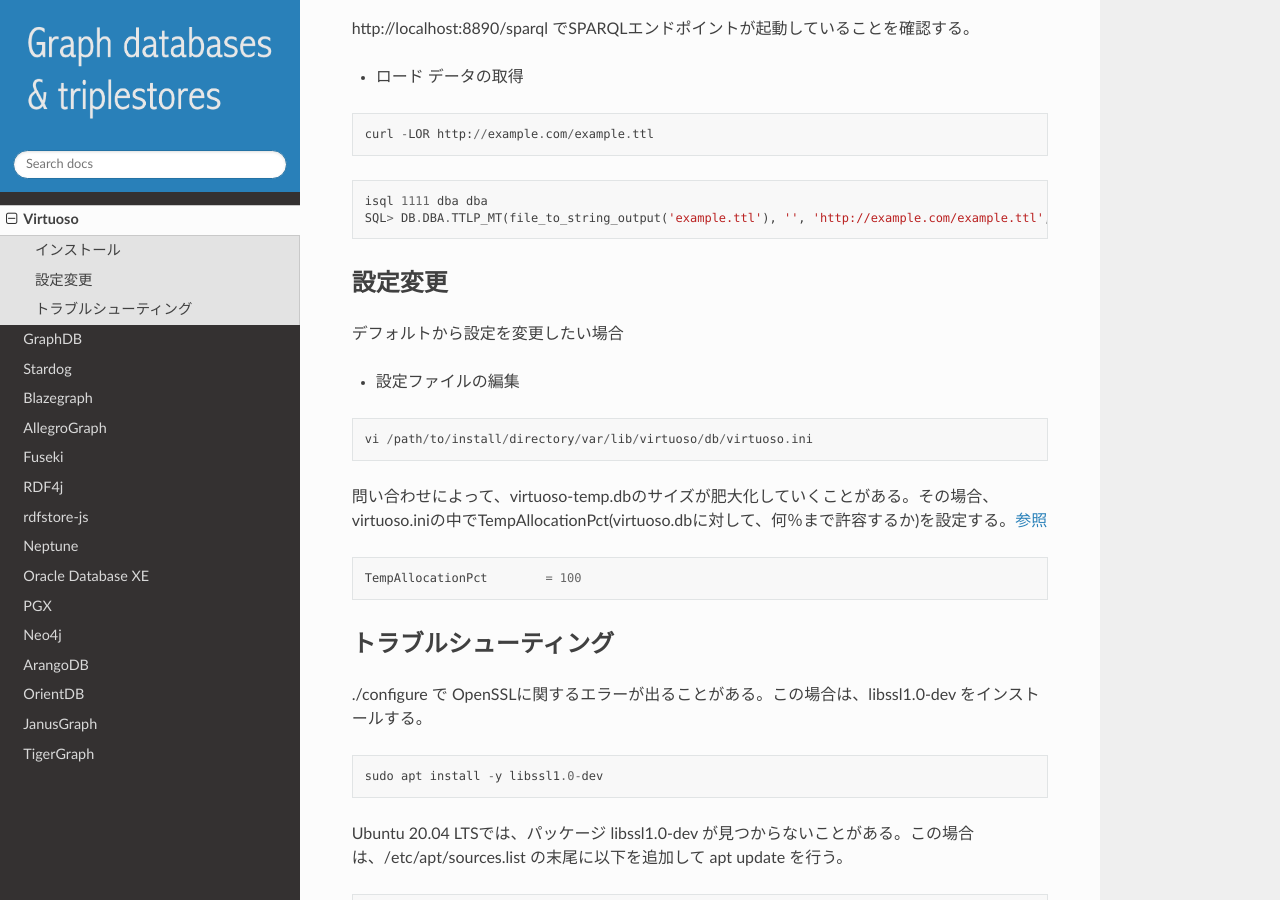
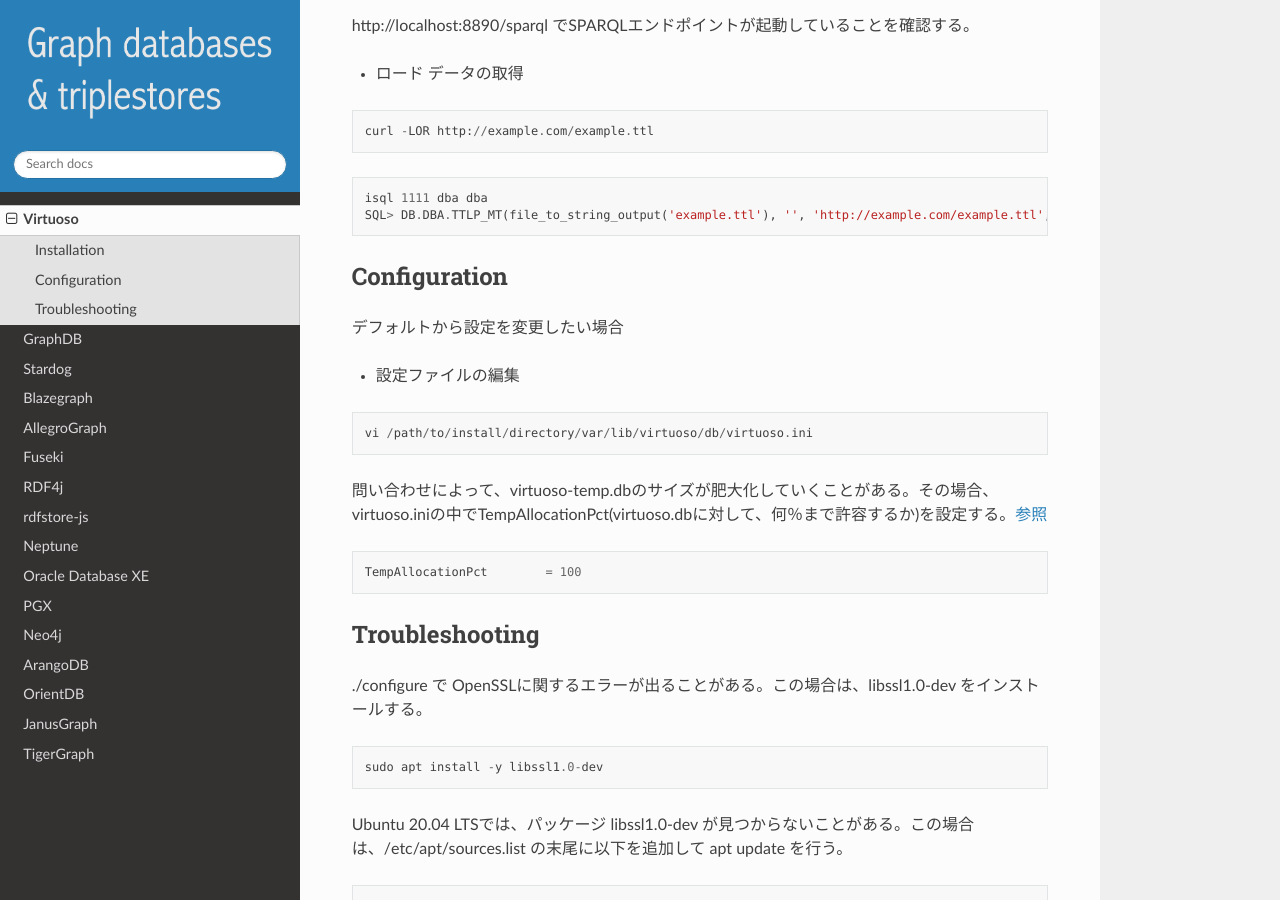
Before and after one commit to dbcls/graphdbs, a Sphinx documentation site: the page built from docs/md/virtuoso.md, in a window 1280 px wide and 900 px high, scrolled down 1127 px. Built offline with Sphinx 7.4.7 and the Read the Docs theme 2.0.0, drawn with Linux system fonts in a browser that asks for light colours.

Commit message:
update docs/md/virtuoso.md

````diff
--- a/docs/md/virtuoso.md
+++ b/docs/md/virtuoso.md
@@ -11,7 +11,7 @@
 その他必要条件
 * automake, libtool, gperf (インストールされていない場合はaptでインストールする)
 
-## インストール
+## Installation
 * ソースを取得
 ```
 git clone git@github.com:openlink/virtuoso-opensource.git
@@ -44,7 +44,7 @@
 SQL> DB.DBA.TTLP_MT(file_to_string_output('example.ttl'), '', 'http://example.com/example.ttl', 0);
 ```
 
-## 設定変更
+## Configuration
 デフォルトから設定を変更したい場合
 * 設定ファイルの編集
 ```
@@ -55,7 +55,7 @@
 TempAllocationPct        = 100
 ```
 
-## トラブルシューティング
+## Troubleshooting
 ./configure で OpenSSLに関するエラーが出ることがある。この場合は、libssl1.0-dev をインストールする。
 ```
 sudo apt install -y libssl1.0-dev
````
